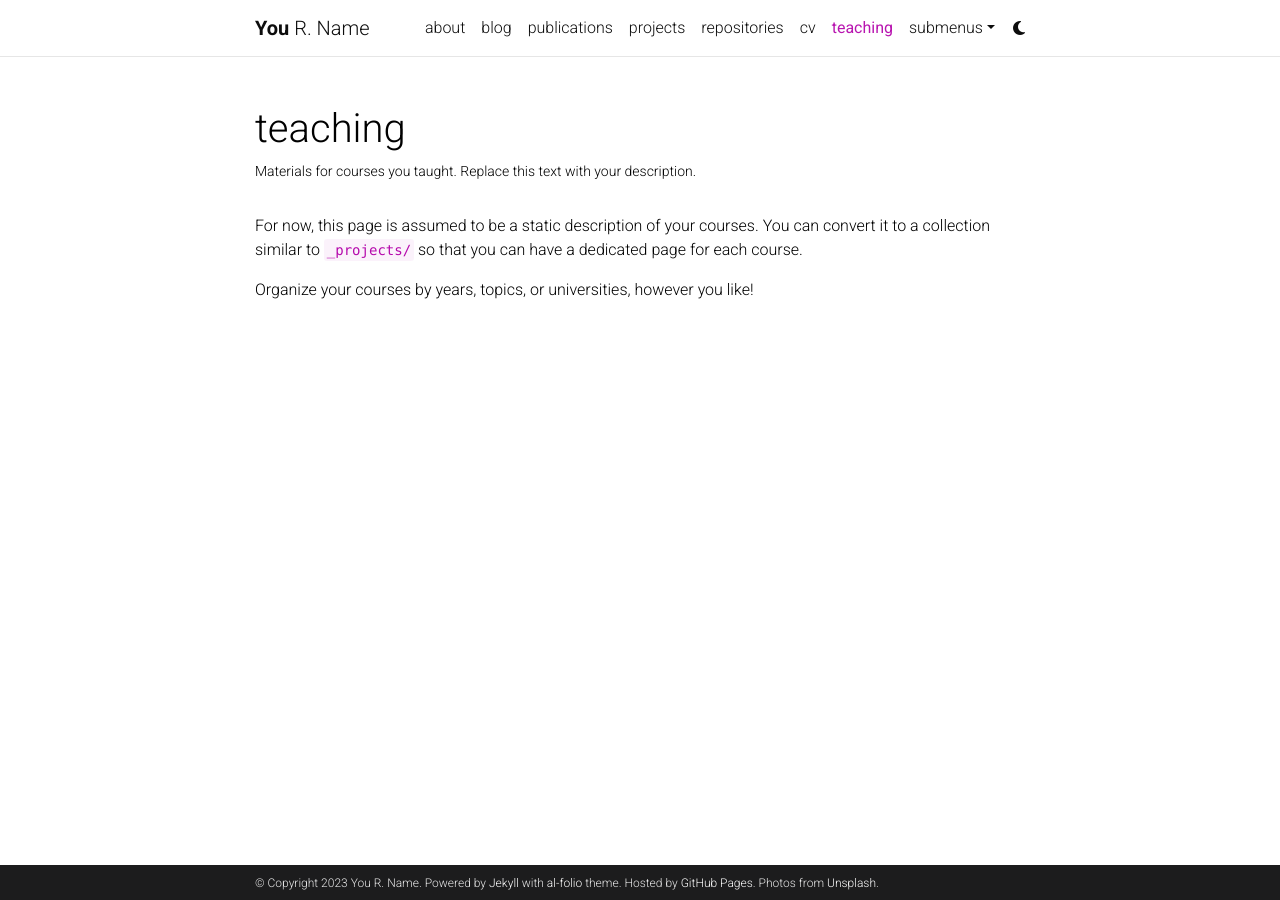
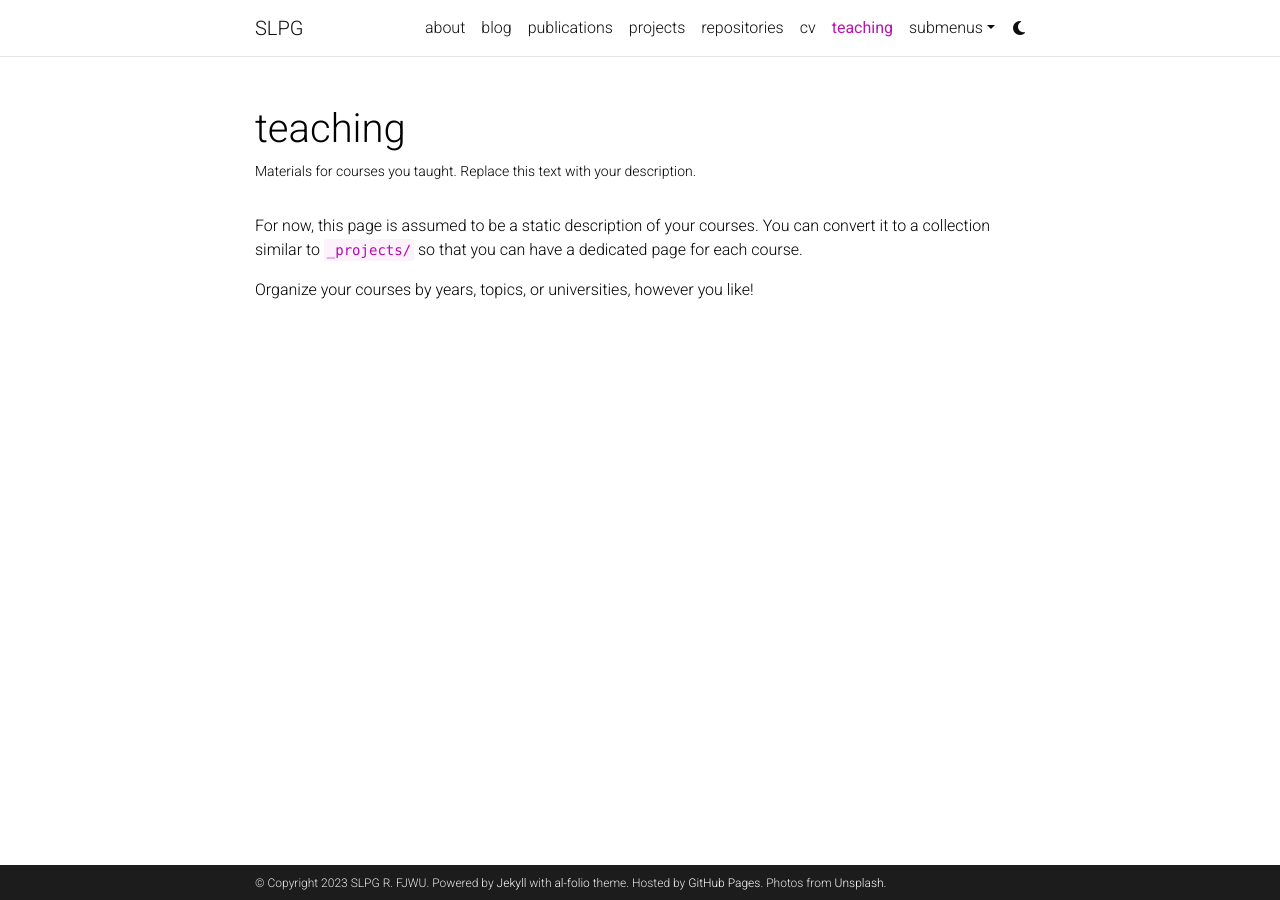
Before and after one commit to slpg-fjwu/github.io, a Jekyll site: the page built from _pages/teaching.md, in a window 1280 px wide. Built offline with Jekyll 4.4.1, drawn with Linux system fonts in a browser that asks for light colours; comment, search, counter and statistics services are not loaded; a style sheet for code colours, icons or effects is not loaded.

Commit message:
Update _config.yml

```diff
--- a/_config.yml
+++ b/_config.yml
@@ -2,10 +2,10 @@
 # Site settings
 # -----------------------------------------------------------------------------
 
-title: blank # the website title (if blank, full name will be used instead)
-first_name: You
+title: SLPG  # the website title (if blank, full name will be used instead)
+first_name: SLPG
 middle_name: R.
-last_name: Name
+last_name: FJWU
 email: you@example.com
 description: > # the ">" symbol means to ignore newlines until "footer_text:"
   A simple, whitespace theme for academics. Based on [*folio](https://github.com/bogoli/-folio) design.
@@ -18,8 +18,8 @@
 lang: en # the language of your site (for example: en, fr, cn, ru, etc.)
 icon: ⚛️  # the emoji used as the favicon (alternatively, provide image name in /assets/img/)
 
-url: https://alshedivat.github.io # the base hostname & protocol for your site
-baseurl: /al-folio # the subpath of your site, e.g. /blog/
+url: slpg-fjwu.github.io # the base hostname & protocol for your site
+baseurl:  # the subpath of your site, e.g. /blog/
 last_updated: false # set to true if you want to display last updated in the footer
 impressum_path:  # set to path to include impressum link in the footer, use the same path as permalink in a page, helps to conform with EU GDPR
 
```
